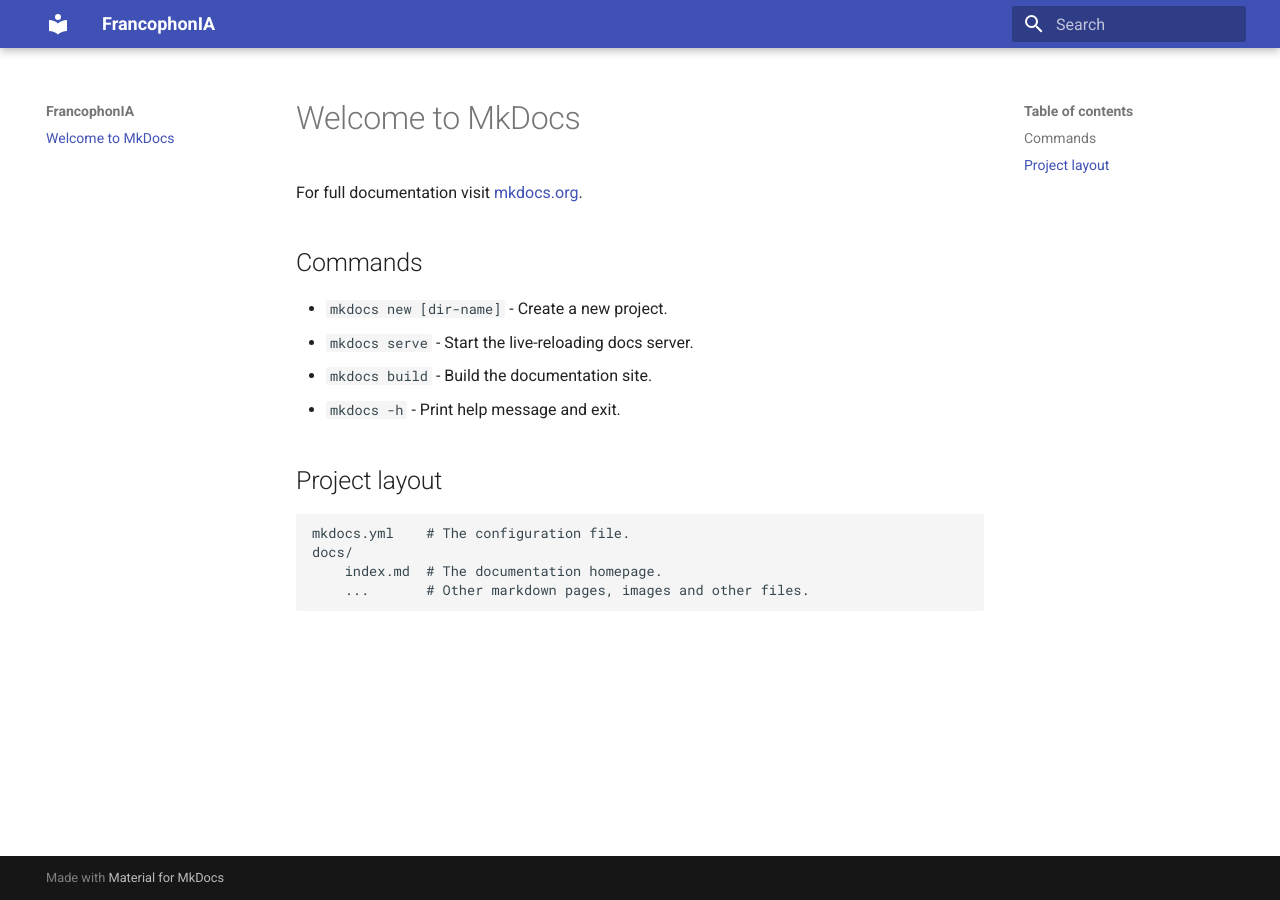
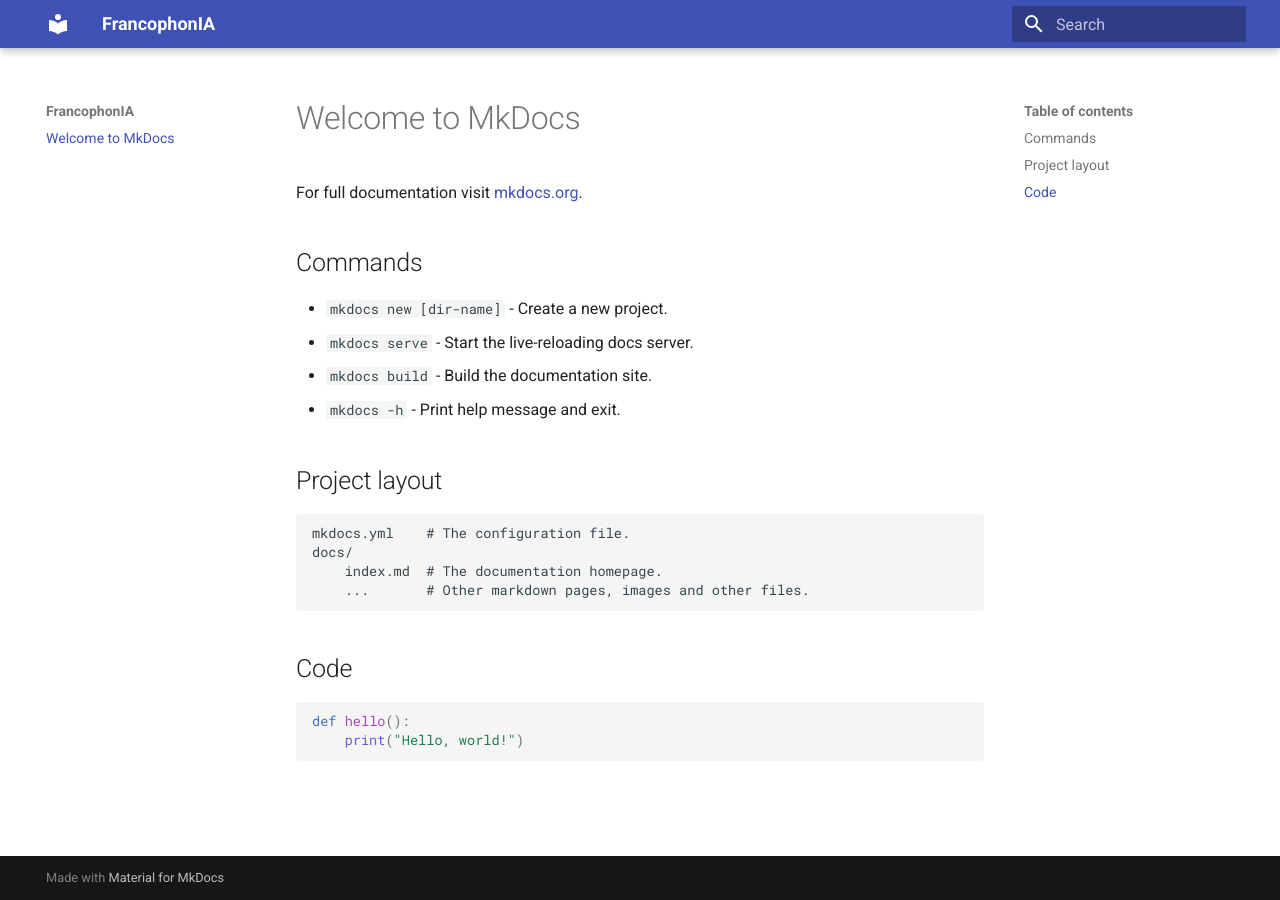
Before and after one commit to Athroniaeth/francophonia, an MkDocs documentation site: the page built from docs/index.md, in a window 1280 px wide. Built offline with MkDocs 1.6.1 and Material for MkDocs 9.7.7, drawn with Linux system fonts in a browser that asks for light colours.

Commit message:
Update, add pymdownx.highlight mkdocs plugin

````diff
--- a/docs/index.md
+++ b/docs/index.md
@@ -15,3 +15,10 @@
     docs/
         index.md  # The documentation homepage.
         ...       # Other markdown pages, images and other files.
+
+## Code
+
+```python
+def hello():
+    print("Hello, world!")
+```
--- a/mkdocs.yml
+++ b/mkdocs.yml
@@ -4,6 +4,9 @@
   - codehilite
   - toc:
       permalink: True
+  - pymdownx.highlight:
+      use_pygments: True
+  - pymdownx.superfences
 theme:
   name: "material"
   # logo: "images/logo.png"
--- a/pyproject.toml
+++ b/pyproject.toml
@@ -15,6 +15,7 @@
 uvicorn = "^0.31.1"
 fastapi = "^0.115.0"
 mkdocs-material = "^9.5.39"
+pymdown-extensions = "^10.11.2"
 
 
 [build-system]
````
Also changed, not shown: 1 other file.
